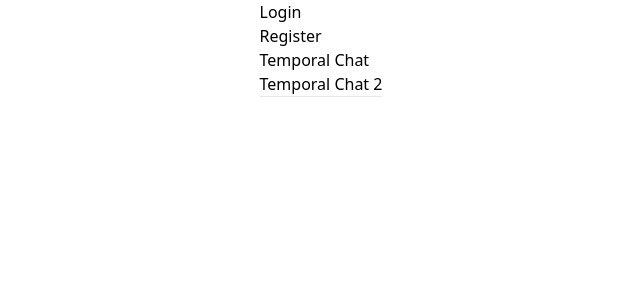
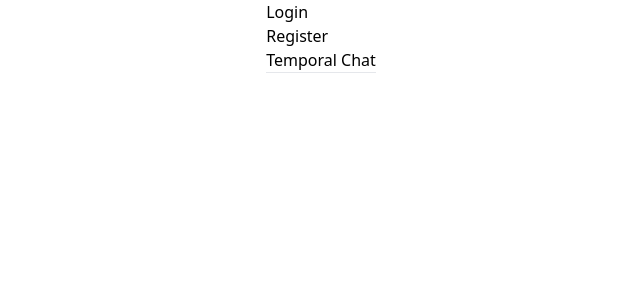
Before and after one commit to LewisGuerrero24/ChatWebsocket, a React (Vite) app in the folder Frontend/FrontendReact/: page / in a window 1280 px wide. Shown: the top 300 px of the page, without its empty margins (319-959 px from the left). Built offline with nearby package versions, Linux system fonts and the light colour scheme; no server answers.

Commit message:
version lewis

```diff
--- a/Frontend/FrontendReact/src/Components/ResoursLink.jsx
+++ b/Frontend/FrontendReact/src/Components/ResoursLink.jsx
@@ -15,9 +15,6 @@ const resoursLink = () => {
         <li>
             <Link to={'temporallogin'}>Temporal Chat</Link>
         </li>
-        <li>
-            <Link to={'temporallogintwo'}>Temporal Chat 2</Link>
-        </li>
       </ul>
       <hr />
     </div>
--- a/Frontend/FrontendReact/src/main.jsx
+++ b/Frontend/FrontendReact/src/main.jsx
@@ -12,7 +12,7 @@ import { Toaster } from 'react-hot-toast';
 import DashboardAdmin from './Components/DashboardAdmin.jsx';
 import DashboardUser from './Components/DashboardUser.jsx';
 import CsrfProvider from './Components/CsrfProvider.jsx';
-import TemporalLoginTwo from './Components/TemporalLoginTwo.jsx'
+
 
 const router = createBrowserRouter([
   {
@@ -23,10 +23,6 @@ const router = createBrowserRouter([
   {
     path: "/temporallogin",
     element: <TemporalLogin/>,
-  },
-  {
-    path: "/temporallogintwo",
-    element: <TemporalLoginTwo/>,
   }
   ,
   {
```
